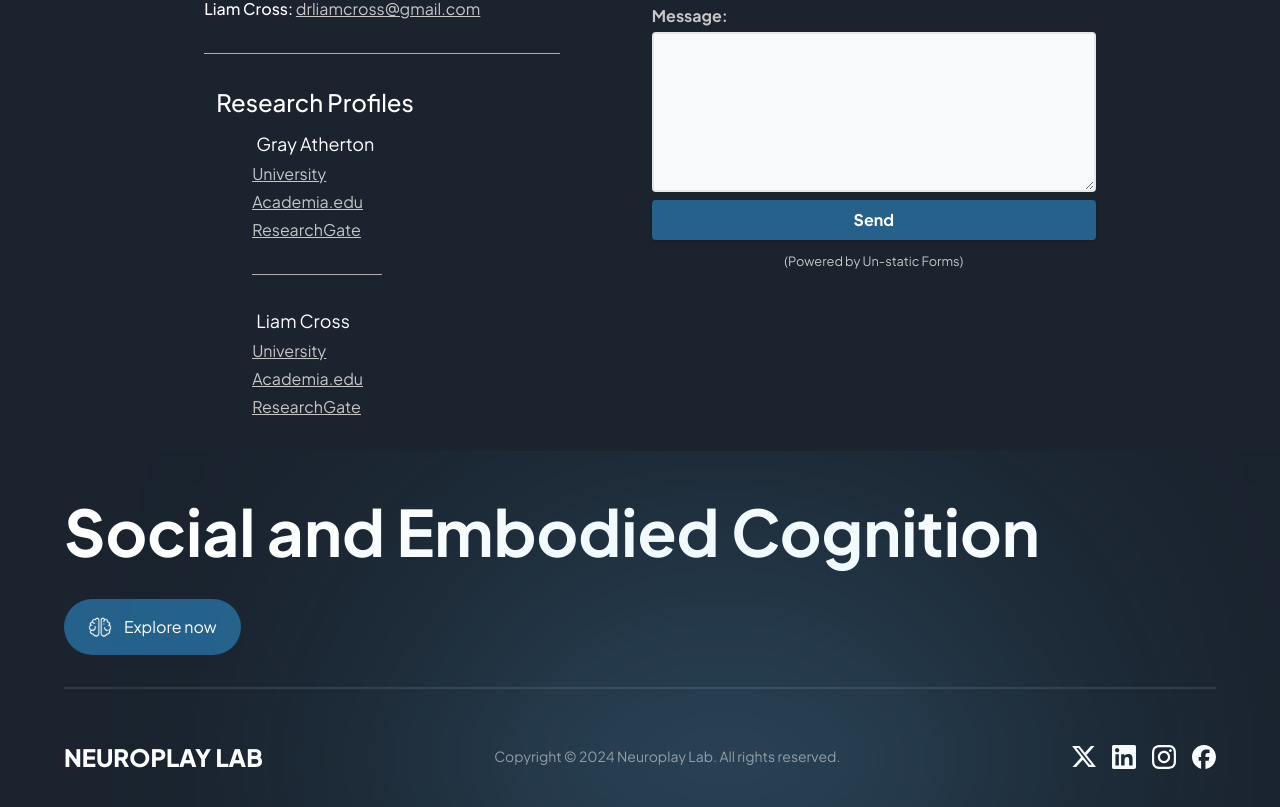
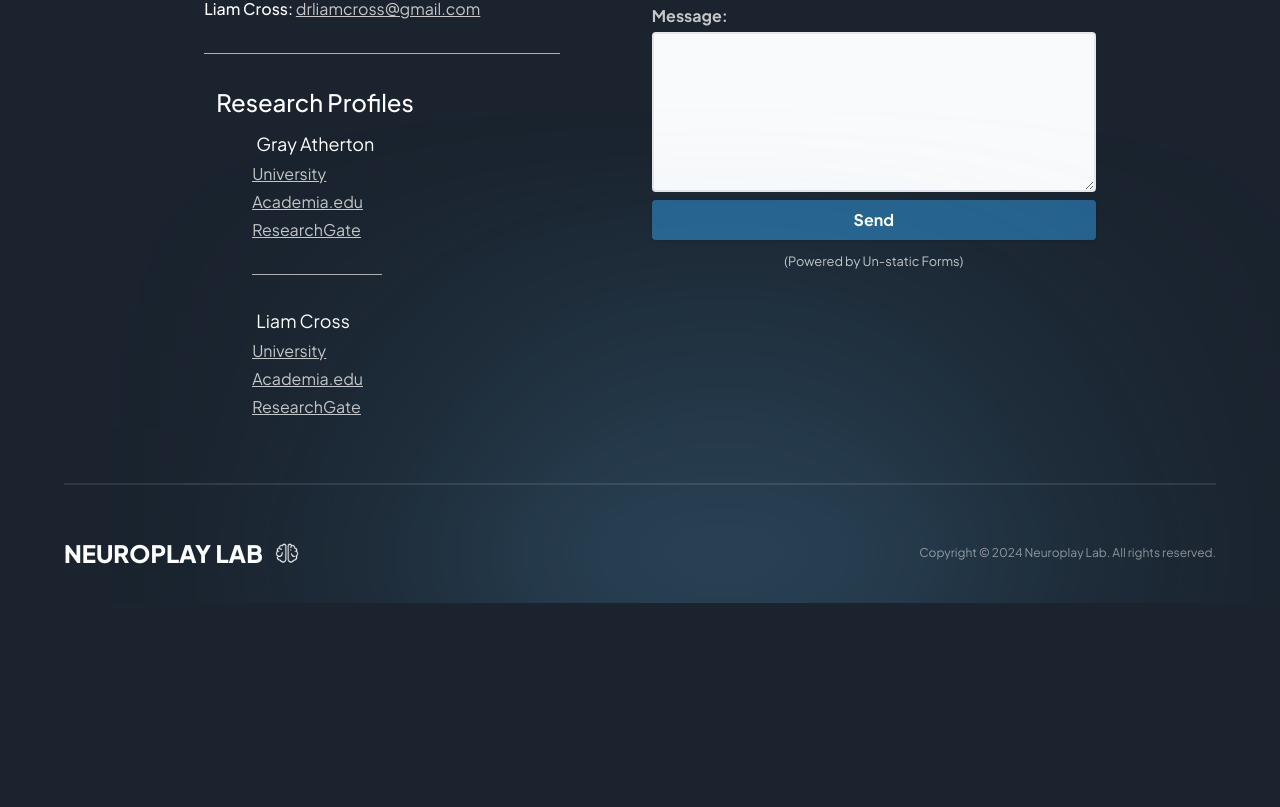
Before and after one commit to Neuroplay-Lab/Neuroplay-Lab, a Next.js app: page /contact in a window 1280 px wide. Shown: the part 507-1314 px from the top of the page. After the commit the page ends 1110 px from the top, so only its background shows below. Built offline with nearby package versions, Linux system fonts and the light colour scheme.

Commit message:
Fixed size issues with navbar, temp removed big heading from footer as there was no purpose and also removed socials buttons as their purpose is unclear

```diff
--- a/app/components/Footer.tsx
+++ b/app/components/Footer.tsx
@@ -11,11 +11,13 @@ const Footer = () => (
         variants={footerVariants}
         initial="hidden"
         whileInView="show"
-        className={`${styles.xPaddings} py-8 relative overflow-hidden`}
+        className={`${styles.xPaddings} py-8 relative`}
     >
         <div className="footer-gradient" />
         <div className={`${styles.innerWidth} mx-auto flex flex-col gap-8`}>
-            <div className="flex items-center justify-between flex-wrap gap-5">
+
+            {/* TODO: No longer needed? */}
+            {/* <div className="flex items-center justify-between flex-wrap gap-5">
                 <h4 className="font-bold md:text-[64px] text-[44px] text-white">
                     Social and Embodied Cognition
                 </h4>
@@ -34,20 +36,16 @@ const Footer = () => (
                         Explore now
                     </span>
                 </button>
-            </div>
+            </div> */}
 
             <div className="flex flex-col">
                 <div className="mb-[50px] h-[2px] bg-white opacity-10" />
-
-                <div className="flex items-center justify-between flex-wrap gap-4">
+                <div className="flex items-center md:justify-between flex-wrap md:gap-4">
+                    <div className="flex items-center">
                         <h4 className="font-extrabold text-[24px] text-white uppercase">
                             Neuroplay Lab
                         </h4>
-                    <p className="font-normal text-[14px] text-white opacity-50">
-                        Copyright © 2024 {""} Neuroplay Lab. All rights reserved.
-                    </p>
-
-                    <div className="flex gap-4">
+                        {/* <div className="flex gap-4 md:order-2">
                             {socials.map((social) => (
                                 <Image
                                     key={social.name}
@@ -58,7 +56,18 @@ const Footer = () => (
                                     className="w-[24px] h-[24px] object-contain cursor-pointer"
                                 />
                             ))}
+                        </div> */}
+                        <Image
+                            src="/icons8-brain-64.png"
+                            alt="Brain icon"
+                            width={24}
+                            height={24}
+                            className="w-[24px] h-[24px] object-contain mx-3"
+                        />
                     </div>
+                    <p className="font-normal text-xs text-white opacity-50">
+                        Copyright © 2024 {""} Neuroplay Lab. All rights reserved.
+                    </p>
                 </div>
             </div>
         </div>
--- a/app/components/Navbar.tsx
+++ b/app/components/Navbar.tsx
@@ -32,7 +32,7 @@ const Navbar = () => {
             <div
                 className={`${styles.innerWidth} mx-auto flex justify-between gap-8`}
             >
-                <h2 className="font-extrabold text-[24px] leading-[30.24px] text-white uppercase">
+                <h2 className="font-extrabold min-w-fit text-[24px] leading-[30.24px] text-white uppercase">
                     Neuroplay Lab
                 </h2>
                 <div className="flex items-center gap-8 md:show lg:hidden">
@@ -46,47 +46,47 @@ const Navbar = () => {
                         />
                     </button>
                 </div>
-                <div className="items-center gap-8 hidden lg:flex">
+                <div className="items-center gap-4 min-[1108px]:gap-8 hidden lg:flex">
                     <Link
                         href="/"
-                        className="text-lg text-white hover:text-gray-300"
+                        className="min-[1180px]:text-lg text-white hover:text-gray-300"
                     >
                         Home
                     </Link>
                     <Link
                         href="/#about-us"
                         scroll
-                        className="text-lg text-white hover:text-gray-300"
+                        className="min-[1180px]:text-lg text-white hover:text-gray-300"
                     >
                         About Us
                     </Link>
                     <Link
                         href="/contact"
-                        className="text-lg text-white hover:text-gray-300"
+                        className="min-[1180px]:text-lg text-white hover:text-gray-300"
                     >
                         Contact
                     </Link>
                     <Link
                         href="/press"
-                        className="text-lg text-white hover:text-gray-300"
+                        className="min-[1180px]:text-lg text-white hover:text-gray-300"
                     >
                         Press
                     </Link>
                     <Link
                         href="/publications"
-                        className="text-lg text-white hover:text-gray-300"
+                        className="min-[1180px]:text-lg text-white hover:text-gray-300"
                     >
                         Publications
                     </Link>
                     <Link
                         href="/measures-and-code"
-                        className="text-lg text-white hover:text-gray-300"
+                        className="min-[1180px]:text-lg text-white hover:text-gray-300"
                     >
                         Measures and Code
                     </Link>
                     <Link
                         href="/research-topics"
-                        className="text-lg text-white hover:text-gray-300"
+                        className="min-[1180px]:text-lg text-white hover:text-gray-300"
                     >
                         Research Topics
                     </Link>
```
Lines whose indentation alone changed are shown as unchanged.
